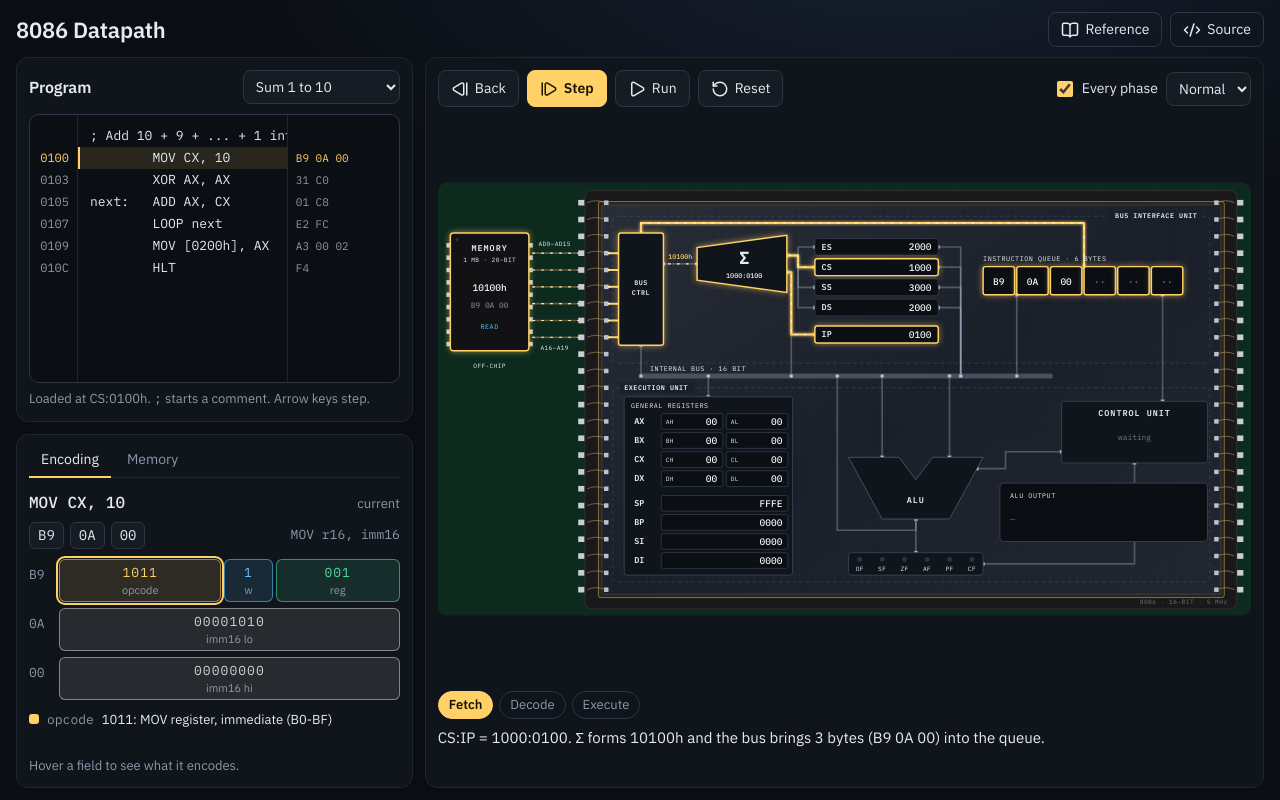
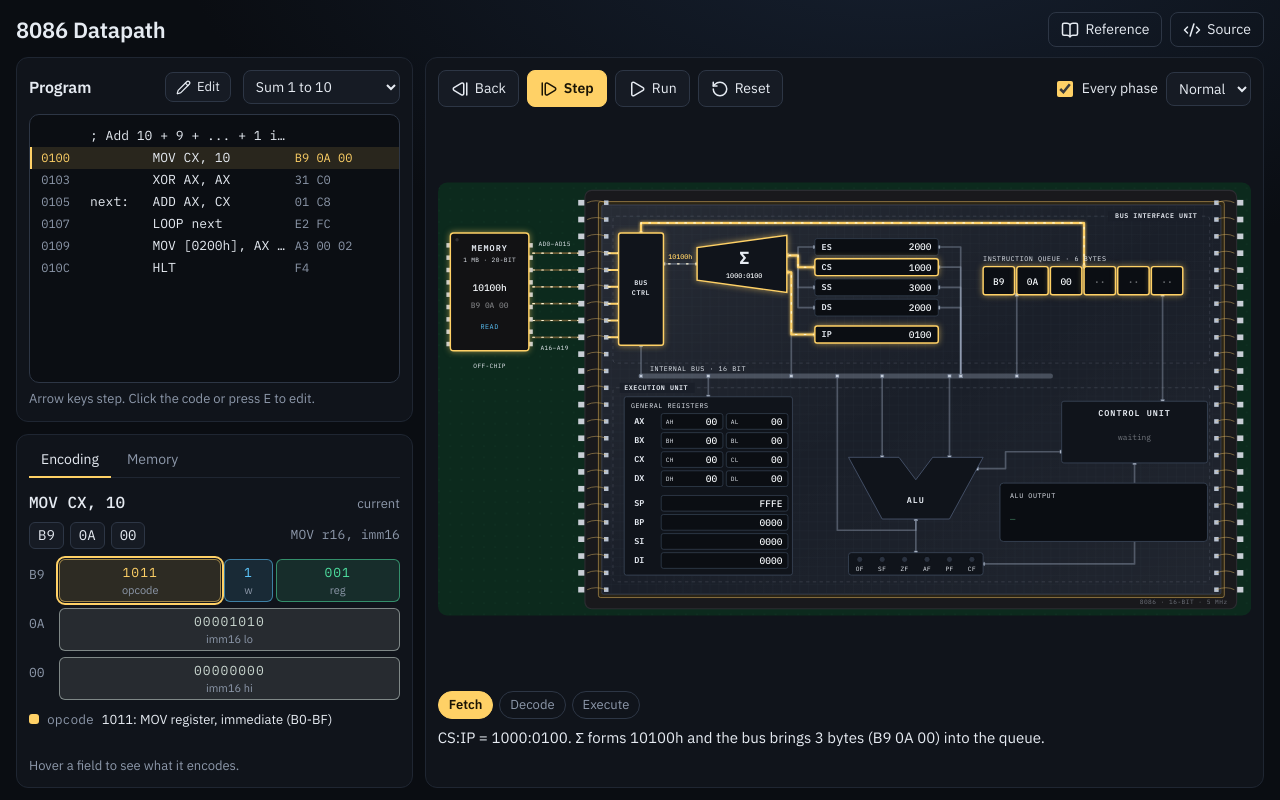
Before and after one commit to tahamukhtar20/8086-datapath, a React (Vite) app: page / in a window 1280 px wide. Both pictures are taken after a click on the button "Step". Built offline with nearby package versions, Linux system fonts and the light colour scheme.

Commit message:
Add edit and run modes that morph the layout between editor and die

```diff
--- a/src/App.tsx
+++ b/src/App.tsx
@@ -1,12 +1,13 @@
 import { useCallback, useEffect, useMemo, useReducer, useRef, useState } from "react";
-import { BookOpen, CodeXml, Pause, Play, RotateCcw, StepBack, StepForward } from "lucide-react";
+import { flushSync } from "react-dom";
+import { BookOpen, CodeXml, Pause, Pencil, Play, RotateCcw, StepBack, StepForward } from "lucide-react";
 import { assemble, hex, JCC } from "./cpu/assembler.ts";
 import { EXAMPLES } from "./cpu/examples.ts";
 import { Machine, step, undo } from "./cpu/machine.ts";
 import { FLAG_NAMES, REG16, SREG } from "./cpu/types.ts";
 import type { Program, Regs, StepResult } from "./cpu/types.ts";
 import { Board } from "./ui/Board.tsx";
-import { Editor } from "./ui/Editor.tsx";
+import { Editor, Listing } from "./ui/Editor.tsx";
 import { Encoding, MemoryPanel, StatePanel } from "./ui/Panels.tsx";
 import { Reference } from "./ui/Reference.tsx";
 
@@ -19,6 +20,17 @@ const SPEEDS = [
   { label: "Fast", ms: 220 },
   { label: "Turbo", ms: 40 },
 ];
+
+type Mode = "edit" | "run";
+type ViewTransitionDoc = Document & { startViewTransition?: (cb: () => void) => unknown };
+
+/** Switch layouts with a View Transition where the browser supports it. */
+function morph(apply: () => void) {
+  const doc = document as ViewTransitionDoc;
+  const reduce = window.matchMedia("(prefers-reduced-motion: reduce)").matches;
+  if (!doc.startViewTransition || reduce) return apply();
+  doc.startViewTransition(() => flushSync(apply));
+}
 
 type Sim = { machine: Machine; history: StepResult[]; phase: number; count: number };
 const newSim = (p: Program): Sim => ({ machine: new Machine(p), history: [], phase: 0, count: 0 });
@@ -35,6 +47,14 @@ export default function App() {
   const [dataBase, setDataBase] = useState(0x200);
   const [tab, setTab] = useState<"enc" | "mem">("enc");
   const [refOpen, setRefOpen] = useState(false);
+  const [mode, setModeState] = useState<Mode>("edit");
+  const modeRef = useRef(mode);
+  modeRef.current = mode;
+  const setMode = useCallback((m: Mode) => {
+    if (modeRef.current === m) return;
+    modeRef.current = m;
+    morph(() => setModeState(m));
+  }, []);
   const phasesRef = useRef(showPhases);
   phasesRef.current = showPhases;
 
@@ -49,6 +69,7 @@ export default function App() {
   const forward = useCallback((): boolean => {
     const s = sim.current;
     if (program.errors.length) return false;
+    setMode("run");
     const cur = s.history.at(-1);
     if (cur && phasesRef.current && s.phase < cur.phases.length - 1) {
       s.phase++;
@@ -70,7 +91,7 @@ export default function App() {
     }
     render();
     return true;
-  }, [program]);
+  }, [program, setMode]);
 
   const back = useCallback(() => {
     const s = sim.current;
@@ -106,11 +127,15 @@ export default function App() {
         e.preventDefault();
         setRunning(false);
         back();
+      } else if ((e.key === "e" || e.key === "E") && !e.ctrlKey && !e.metaKey && !e.altKey && modeRef.current === "run") {
+        e.preventDefault();
+        setRunning(false);
+        setMode("edit");
       }
     };
     window.addEventListener("keydown", onKey);
     return () => window.removeEventListener("keydown", onKey);
-  }, [forward, back]);
+  }, [forward, back, setMode]);
 
   const togglePhases = (on: boolean) => {
     setShowPhases(on);
@@ -202,7 +227,7 @@ export default function App() {
         </div>
       </header>
 
-      <main className="layout">
+      <main className={`layout ${mode}`}>
         <div className="col col-right">
         <section className="panel board-panel">
           <div className="toolbar">
@@ -276,6 +301,12 @@ export default function App() {
         <section className="panel editor-panel">
           <div className="panel-head">
             <h2>Program</h2>
+            {mode === "run" && (
+              <button type="button" className="btn small-btn" onClick={() => (setRunning(false), setMode("edit"))}>
+                <Pencil size={15} />
+                <span>Edit</span>
+              </button>
+            )}
             <select className="select" value={exampleId} onChange={(e) => loadExample(e.target.value)} aria-label="Example program">
               {EXAMPLES.map((ex) => (
                 <option key={ex.id} value={ex.id}>
@@ -284,9 +315,19 @@ export default function App() {
               ))}
             </select>
           </div>
-          <Editor value={source} onChange={setSource} program={program} currentLine={currentLine} />
+          {mode === "edit" ? (
+            <Editor value={source} onChange={setSource} program={program} currentLine={currentLine} />
+          ) : (
+            <Listing source={source} program={program} currentLine={currentLine} onEdit={() => (setRunning(false), setMode("edit"))} />
+          )}
           <p className="muted small hint">
-            Loaded at CS:0100h. <span className="mono">;</span> starts a comment. Arrow keys step.
+            {mode === "edit" ? (
+              <>
+                Loaded at CS:0100h. <span className="mono">;</span> starts a comment. Step or Run to start.
+              </>
+            ) : (
+              <>Arrow keys step. Click the code or press E to edit.</>
+            )}
           </p>
         </section>
 
--- a/src/styles.css
+++ b/src/styles.css
@@ -650,6 +650,60 @@ p {
   caret-color: var(--gold);
   tab-size: 4;
 }
+.listing {
+  height: 416px;
+  overflow: auto;
+  border: 1px solid var(--line-2);
+  border-radius: 10px;
+  background: #0b0e13;
+  font-family: var(--mono);
+  font-size: 13px;
+  padding: 10px 0;
+  cursor: text;
+  scrollbar-width: thin;
+  scrollbar-color: var(--line-2) transparent;
+}
+.listing:focus-visible {
+  outline: 2px solid var(--gold);
+}
+.listing-line {
+  display: grid;
+  grid-template-columns: 52px minmax(0, 1fr) 128px;
+  height: 22px;
+  line-height: 22px;
+  white-space: pre;
+}
+.listing-line > span {
+  overflow: hidden;
+  text-overflow: ellipsis;
+}
+.l-addr {
+  color: var(--muted);
+  font-size: 12px;
+  text-align: right;
+  padding-right: 8px;
+}
+.l-code {
+  padding-left: 12px;
+}
+.l-bytes {
+  color: var(--muted);
+  font-size: 12px;
+  padding-left: 8px;
+}
+.listing-line.current {
+  background: rgba(255, 209, 102, 0.12);
+  box-shadow: inset 2px 0 0 var(--gold);
+}
+.listing-line.current .l-addr,
+.listing-line.current .l-bytes {
+  color: var(--gold);
+}
+.small-btn {
+  padding: 4px 10px;
+  font-size: 13px;
+  margin-left: auto;
+}
 .errors {
   list-style: none;
   margin: 8px 0 0;
@@ -1018,6 +1072,49 @@ p {
   border-color: var(--gold);
 }
 
+/* ---------- edit / run morph ---------- */
+.board-panel {
+  view-transition-name: board;
+}
+.editor-panel {
+  view-transition-name: program;
+}
+.info-panel {
+  view-transition-name: info;
+}
+::view-transition-group(*) {
+  animation-duration: 420ms;
+  animation-timing-function: cubic-bezier(0.2, 0.8, 0.2, 1);
+}
+/* Panels hold the same content before and after, so show only the live view resizing. */
+::view-transition-old(board),
+::view-transition-old(program),
+::view-transition-old(info) {
+  display: none;
+}
+::view-transition-new(board),
+::view-transition-new(program),
+::view-transition-new(info) {
+  animation: none;
+}
+::view-transition-new(board) {
+  width: 100%;
+  height: 100%;
+  object-fit: contain;
+}
+::view-transition-new(program),
+::view-transition-new(info) {
+  height: 100%;
+  width: 100%;
+  object-fit: none;
+  object-position: left top;
+  overflow: clip;
+}
+::view-transition-image-pair(program),
+::view-transition-image-pair(info) {
+  overflow: clip;
+}
+
 /* ---------- responsive ---------- */
 /* Desktop: everything fits in one screen. */
 @media (min-width: 1100px) and (min-height: 640px) {
@@ -1095,10 +1192,17 @@ p {
     flex-direction: column;
     margin-bottom: 0;
   }
-  .editor {
+  .layout.edit {
+    grid-template-columns: minmax(0, 42fr) minmax(0, 58fr);
+  }
+  .editor,
+  .listing {
     flex: 1;
     min-height: 120px;
     height: auto;
+  }
+  .editor,
+  .listing-line {
     grid-template-columns: 48px minmax(0, 1fr) 112px;
   }
   .bytes {
--- a/src/ui/Editor.tsx
+++ b/src/ui/Editor.tsx
@@ -1,4 +1,4 @@
-import { useRef, useState } from "react";
+import { useEffect, useRef, useState } from "react";
 import type { KeyboardEvent } from "react";
 import { hex } from "../cpu/assembler.ts";
 import type { Program } from "../cpu/types.ts";
@@ -87,3 +87,29 @@ export function Editor({ value, onChange, program, currentLine }: Props) {
     </div>
   );
 }
+
+/** Read-only program view used while running: follows the current line. */
+export function Listing({ source, program, currentLine, onEdit }: { source: string; program: Program; currentLine: number | null; onEdit: () => void }) {
+  const box = useRef<HTMLDivElement>(null);
+  useEffect(() => {
+    const el = box.current?.querySelector<HTMLElement>(".listing-line.current");
+    const parent = box.current;
+    if (!el || !parent) return;
+    const top = el.offsetTop - parent.clientHeight / 2 + LINE / 2;
+    parent.scrollTo({ top, behavior: "smooth" });
+  }, [currentLine]);
+  return (
+    <div ref={box} className="listing" role="button" tabIndex={0} onClick={onEdit} onKeyDown={(e) => e.key === "Enter" && onEdit()} aria-label="Program listing, click to edit">
+      {source.split("\n").map((text, i) => {
+        const ins = program.byLine[i];
+        return (
+          <div key={i} className={`listing-line ${i === currentLine ? "current" : ""}`}>
+            <span className="l-addr">{ins ? hex(ins.addr) : ""}</span>
+            <span className="l-code">{text || " "}</span>
+            <span className="l-bytes">{ins ? ins.bytes.map((b) => hex(b, 2)).join(" ") : ""}</span>
+          </div>
+        );
+      })}
+    </div>
+  );
+}
```
Also changed, not shown: 1 other file (tests, documents, lock files or other folders).
